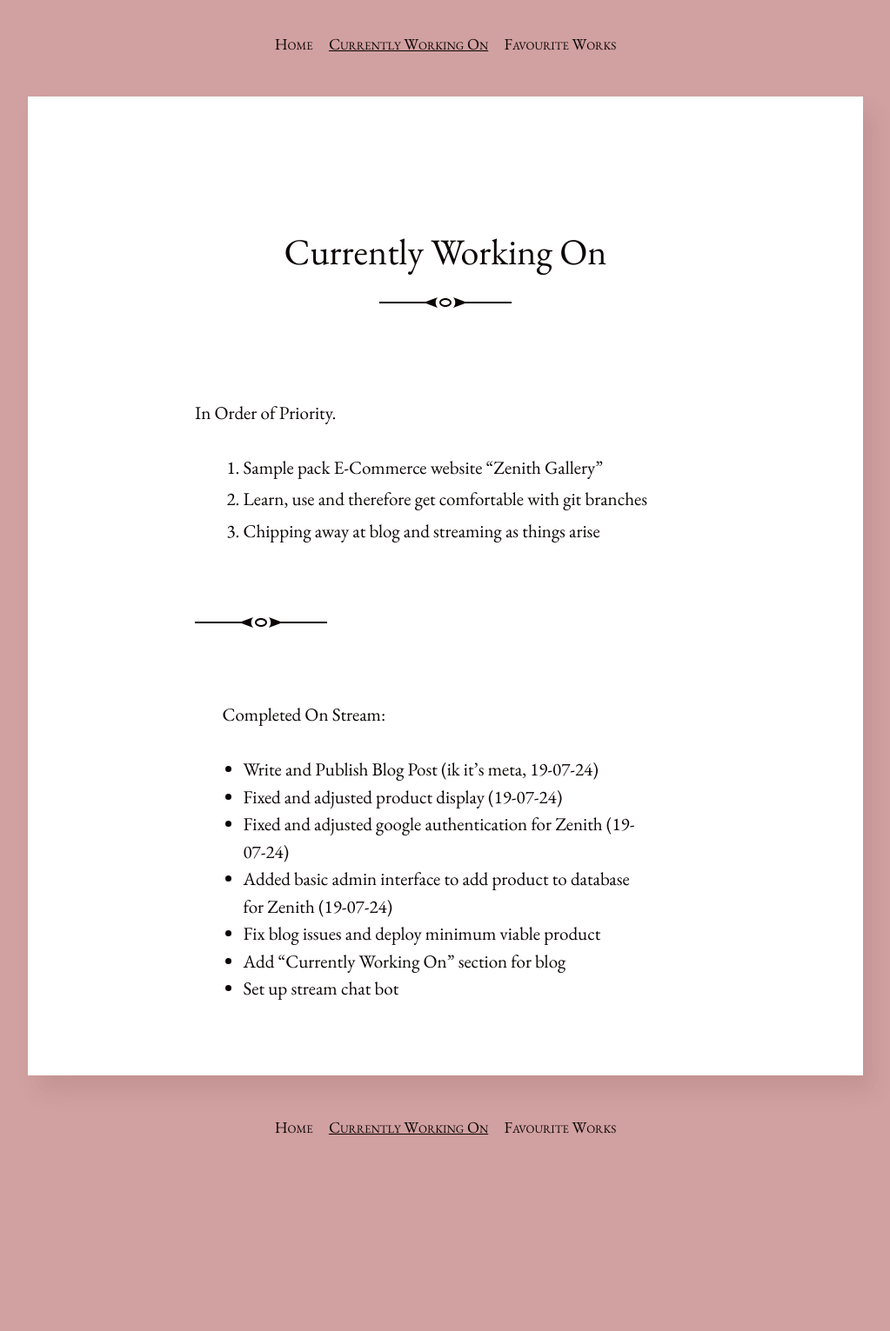
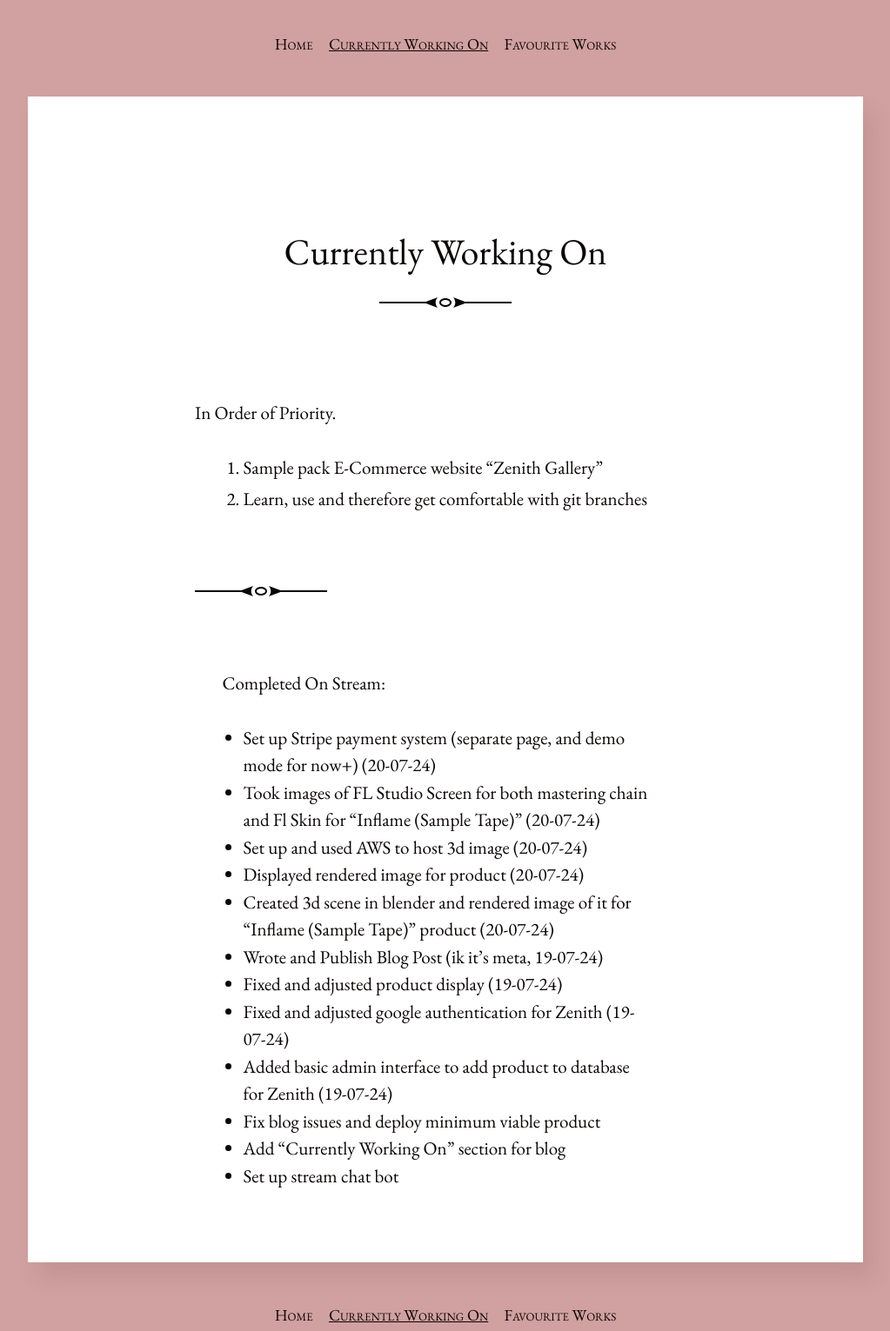
Before and after one commit to fahaamtashfeen/fahaamtashfeen.github.io, a Jekyll site: the page built from currentlyworkingon.md, in a window 1280 px wide. Shown: the whole page at 87% size, without its empty margins (128-1151 px from the left). Built offline with Jekyll 4.4.1, drawn with Linux system fonts in a browser that asks for light colours; before the commit the page ends 1316 px from its top, so only the background shows below that.

Commit message:
completed on stream updates

```diff
--- a/currentlyworkingon.md
+++ b/currentlyworkingon.md
@@ -7,13 +7,19 @@ In Order of Priority.
 
 1. Sample pack E-Commerce website "Zenith Gallery"
 2. Learn, use and therefore get comfortable with git branches
-3. Chipping away at blog and streaming as things arise
+
+
 
 ---
 
 Completed On Stream:
 
-- Write and Publish Blog Post (ik it's meta, 19-07-24)
+- Set up Stripe payment system (separate page, and demo mode for now+) (20-07-24)
+- Took images of FL Studio Screen for both mastering chain and Fl Skin for "Inflame (Sample Tape)" (20-07-24)
+- Set up and used AWS to host 3d image (20-07-24)
+- Displayed rendered image for product (20-07-24)
+- Created 3d scene in blender and rendered image of it for "Inflame (Sample Tape)" product (20-07-24)
+- Wrote and Publish Blog Post (ik it's meta, 19-07-24)
 - Fixed and adjusted product display (19-07-24)
 - Fixed and adjusted google authentication for Zenith (19-07-24)
 - Added basic admin interface to add product to database for Zenith (19-07-24)
```
